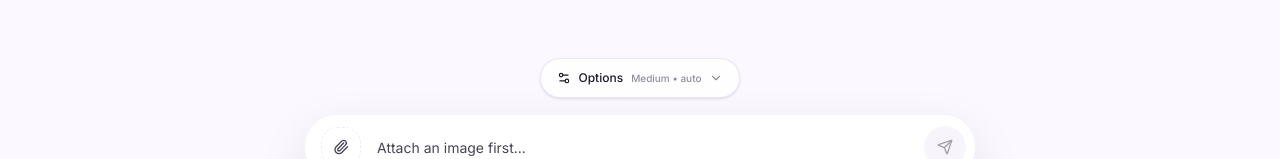
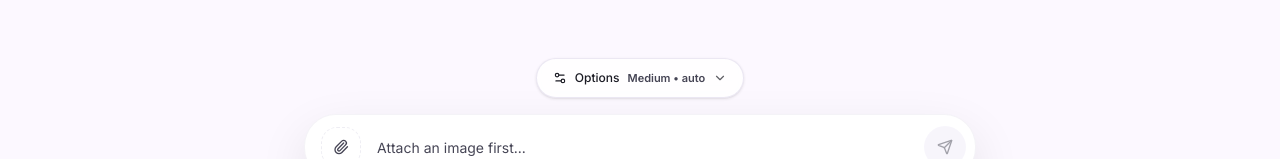
Before and after one commit to kunalPisolkar24/pixii-photo-upgrader, a Next.js app: page / in a window 1280 px wide. Shown: the part 580-739 px from the top of the page. Built offline with nearby package versions, Linux system fonts and the light colour scheme.

Commit message:
increase visibility of generation options on the trigger button

```diff
--- a/components/input/generation-options.tsx
+++ b/components/input/generation-options.tsx
@@ -250,10 +250,10 @@ export function GenerationOptions({
     >
       <Settings2 className="h-4 w-4" />
       <span className="hidden text-xs font-medium sm:inline">Options</span>
-      <span className="text-[10px] font-medium text-muted-foreground/60">
+      <span className="text-[11px] font-semibold text-muted-foreground">
         {quality} • {aspectRatio}
       </span>
-      <ChevronDown className={cn("h-3 w-3 opacity-50 transition-transform", isOpen && "rotate-180")} />
+      <ChevronDown className={cn("h-3 w-3 opacity-70 transition-transform", isOpen && "rotate-180")} />
     </Button>
   )
 
```
